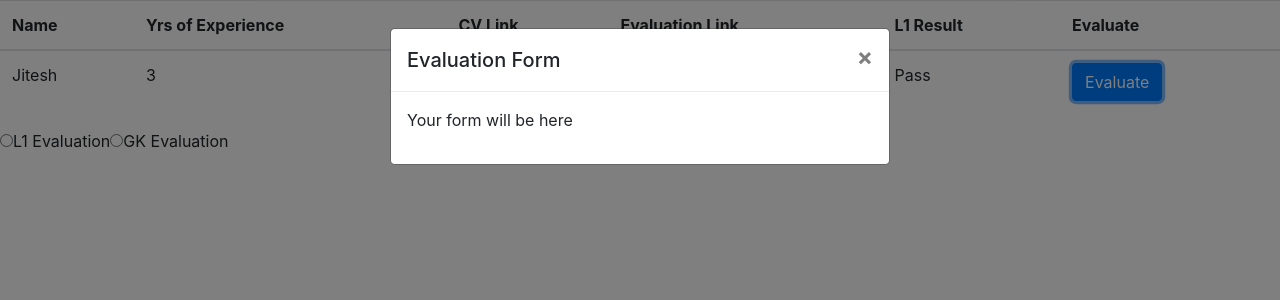
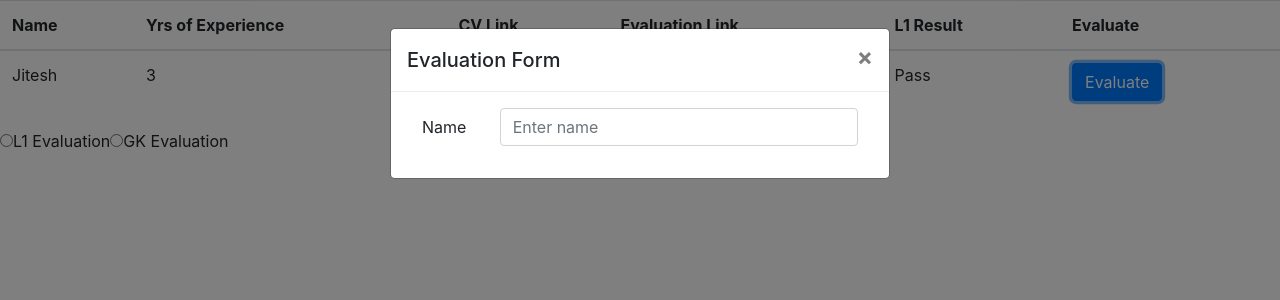
Before and after one commit to sachin9890/React-App, a React (Create React App) app: page / in a window 1280 px wide. Both pictures are taken after a click on the button "Evaluate". Shown: the top 300 px of the page. Built offline with nearby package versions, Linux system fonts and the light colour scheme.

Commit message:
Changed folder structure and created new dynamic form component

```diff
--- a/src/component/Form.js
+++ /dev/null
@@ -1,12 +0,0 @@
-import React from 'react';
-
-class Form extends React.Component {
-    render() {
-        console.log('Form', this.props);
-        return (
-            <p>Your {this.props.evaluationType} form will be here</p>
-        )
-    }
-}
-
-export default Form;
--- /dev/null
+++ b/src/component/Form/Form.js
@@ -0,0 +1,100 @@
+import React, { Component } from 'react';
+
+class Form extends Component {
+
+    textBox(ele) {
+        return (
+            <div className="form-group row">
+                <label for={ele.id} className="col-sm-2 col-form-label">{ele.title}</label>
+                <div className="col-sm-10">
+                    <input type={ele.type} className="form-control" id={ele.id} placeholder={ele.placeholder} disabled={ele.isReadOnly} />
+                </div>
+            </div>
+        )
+    }
+
+    textArea(ele) {
+        return (
+            <div className="form-group row">
+                <label for={ele.id} className="col-md-2 col-form-label">{ele.title}</label>
+                <textarea className="form-control col-md-8" id={ele.id} rows="3" disabled={ele.isReadOnly}></textarea>
+            </div>
+        )
+    }
+
+    checkBox(ele) {
+        return (
+            <div className="form-group row">
+                <div className="col-sm-2">{ele.title}</div>
+                <div className="col-sm-10">
+                    {this.checkBoxOptions(ele.options)}
+                </div>
+            </div>
+        )
+    }
+
+    checkBoxOptions(options) {
+        return options.map((option) => {
+            return (
+                <div className="form-check">
+                    <input className="form-check-input" type={option.type} name={option.groupName} id={option.id} />
+                    <label className="form-check-label" for={option.id}>
+                        {option.title}
+                    </label>
+                </div>
+            )
+        });
+
+    }
+
+    select(ele) {
+        return (
+            <div className="form-group row">
+                <label for={ele.id} className="col-sm-2 col-form-label">{ele.title}</label>
+                <select className="col-md-4 form-control" id={ele.id} disabled={ele.isReadOnly}>
+                    {this.selectOptions(ele.options)}
+                </select>
+            </div>
+        )
+    }
+
+    selectOptions(opts) {
+        return opts.map((opt) => {
+            return <option selected={opt.selected}>{opt.label}</option>
+        });
+    }
+
+    submitBtn(ele) {
+        return (
+            <div className="form-group row">
+                <div className="col-md-12">
+                    <button type={ele.type} className="btn btn-primary float-right" disabled={ele.isReadOnly}>{ele.title}</button>
+                </div>
+            </div>
+        )
+    }
+
+    generateElement(data) {
+        return data.map((ele) => {
+            if (ele.type === 'text' || ele.type === 'email' || ele.type === 'password' || ele.type === 'number') {
+                return this.textBox(ele);
+            } else if (ele.type === 'textarea') {
+                return this.textArea(ele);
+            } else if (ele.type === 'checkbox' || ele.type === 'radio') {
+                return this.checkBox(ele);
+            } else if (ele.type === 'submit') {
+                return this.submitBtn(ele);
+            } else if (ele.type === 'select') {
+                return this.select(ele);
+            }
+        });
+    }
+
+    render() {
+        return (
+            <form className="container">{this.generateElement(this.props.data)}</form>
+        )
+    }
+}
+
+export default Form;
--- /dev/null
+++ b/src/component/Form/index.js
@@ -0,0 +1,3 @@
+import Form from './Form';
+
+export default Form;
--- /dev/null
+++ b/src/component/Modal/index.js
@@ -0,0 +1,3 @@
+import { Modal, ModalHeader, ModalBody } from './Modal';
+
+export { Modal, ModalHeader, ModalBody };
--- /dev/null
+++ b/src/component/Table/index.js
@@ -0,0 +1,3 @@
+import Table from './Table';
+
+export default Table;
--- a/src/container/Dashboard.js
+++ b/src/container/Dashboard.js
@@ -2,7 +2,7 @@ import React from 'react';
 
 // Component Imports
 import Table from '../component/Table';
-import { Modal, ModalHeader, ModalBody } from '../component/Modal/Modal';
+import { Modal, ModalHeader, ModalBody } from '../component/Modal';
 import Form from '../component/Form';
 
 class Dashboard extends React.Component {
@@ -10,8 +10,15 @@ class Dashboard extends React.Component {
         super();
         this.state = {
             showModal: false,
-            formData: null,
-            evaluationType: ''
+            evaluationType: '',
+            formData:[{
+                "id":"name",
+                "type": "text",
+                "placeholder": "Enter name",
+                "name": "name",
+                "title": "Name",
+                "isReadOnly":false
+              }]
         }
         this.closeModal = this.closeModal.bind(this);
         this.showModal = this.showModal.bind(this);
@@ -77,7 +84,7 @@ class Dashboard extends React.Component {
                         <h5 className="modal-title">Evaluation Form</h5>
                     </ModalHeader>
                     <ModalBody>
-                        <Form evaluationType={this.state.evaluationType}></Form>
+                        <Form data={this.state.formData}></Form>
                     </ModalBody>
                 </Modal>
                 <form>
```
Also changed, not shown: src/component/Table/Table.js (renamed from src/component/Table.js).
